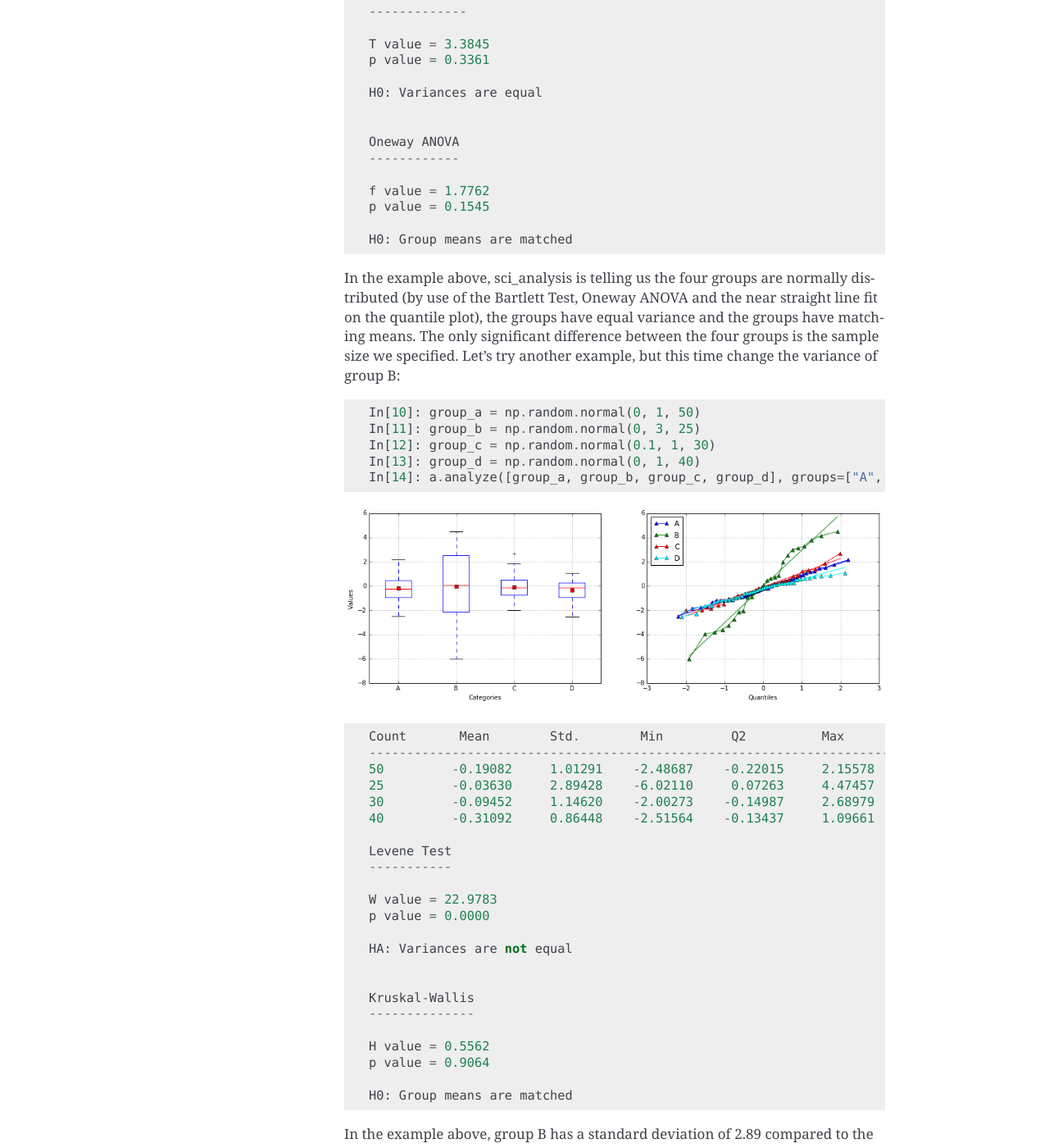
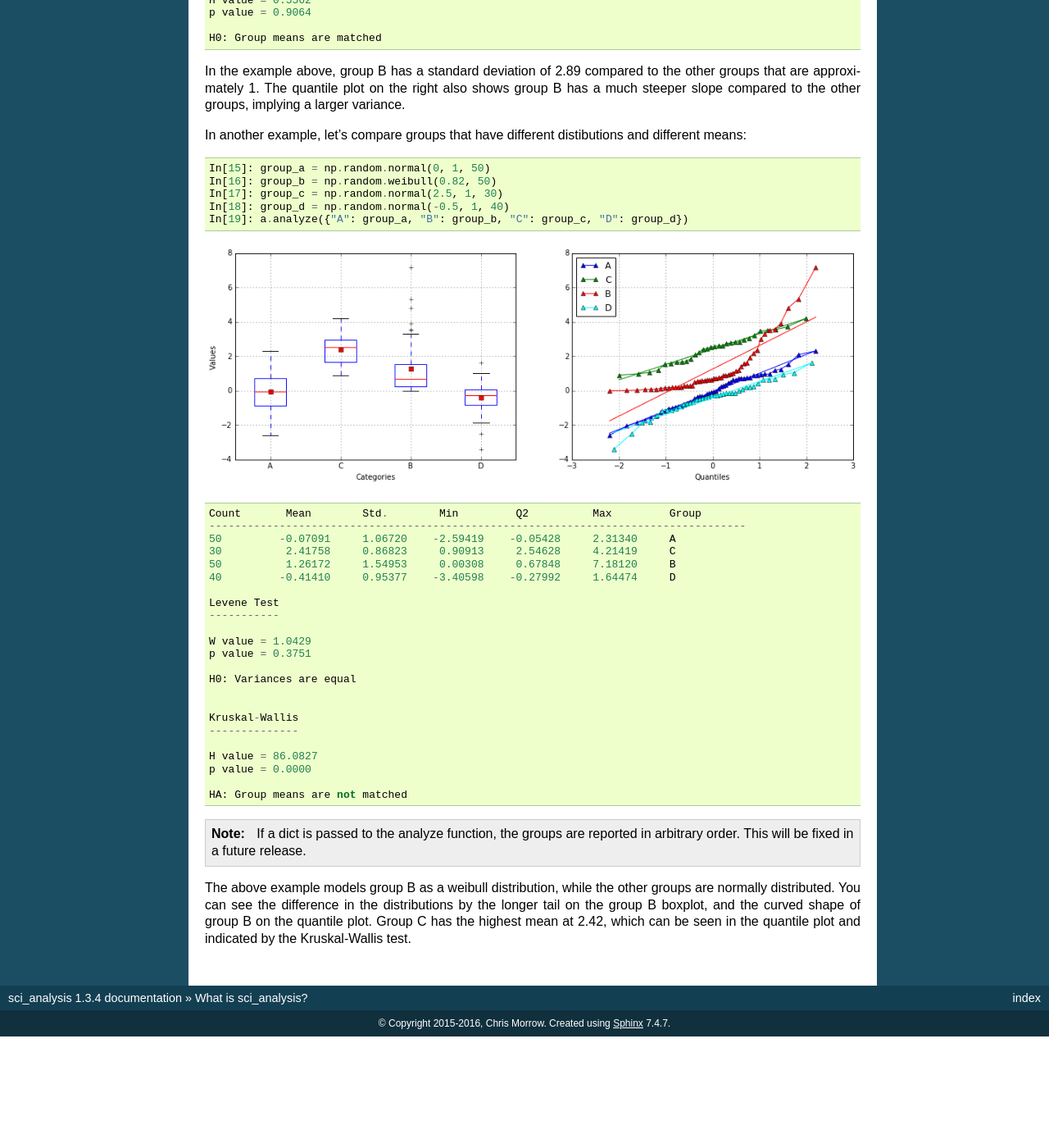
Before and after one commit to cmmorrow/sci-analysis, a Sphinx documentation site: the page built from docs/index.rst, in a window 1280 px wide and 1400 px high, scrolled down 5496 px. Shown: the whole window at 82% size. Built offline with Sphinx 7.4.7, drawn with Linux system fonts in a browser that asks for light colours; formulas are drawn with MathJax 3; after the commit the page ends 6760 px from its top, so only the background shows below that; some of the changed text lies outside the part shown.

Commit message:
Changed the default doc template

```diff
--- a/docs/conf.py
+++ b/docs/conf.py
@@ -43,8 +43,8 @@ templates_path = ['_templates']
 
 # The suffix(es) of source filenames.
 # You can specify multiple suffix as a list of string:
-# source_suffix = ['.rst', '.md']
-source_suffix = '.rst'
+source_suffix = ['.rst', '.md']
+#source_suffix = '.rst'
 
 # The encoding of source files.
 #source_encoding = 'utf-8-sig'
@@ -54,7 +54,7 @@ master_doc = 'index'
 
 # General information about the project.
 project = u'sci_analysis'
-copyright = u'2015, Chris Morrow'
+copyright = u'2015-2016, Chris Morrow'
 author = u'Chris Morrow'
 
 # The version info for the project you're documenting, acts as replacement for
@@ -119,7 +119,7 @@ todo_include_todos = True
 if on_rtd:
 	html_theme = 'sphinx_rtd_theme'
 else:
-	html_theme = 'alabaster'
+	html_theme = 'default'
 
 # Theme options are theme-specific and customize the look and feel of a theme
 # further.  For a list of options available for each theme, see the
@@ -127,7 +127,13 @@ else:
 #html_theme_options = {}
 
 # Add any paths that contain custom themes here, relative to this directory.
-#html_theme_path = []
+html_theme_path = []
+if not on_rtd:
+	try:
+		import sphinx_rtd_theme
+		html_theme_path = [sphinx_rtd_theme.get_html_theme_path()]
+	except ImportError:
+		pass
 
 # The name for this set of Sphinx documents.  If None, it defaults to
 # "<project> v<release> documentation".
```
Also changed, not shown: 9 other files.
